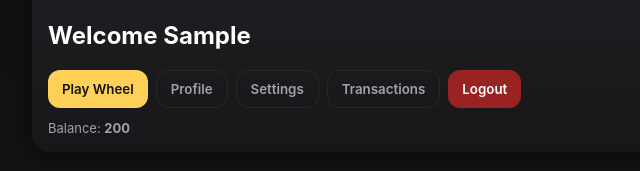
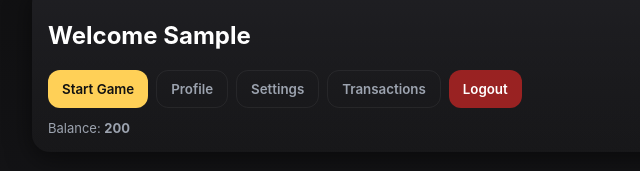
Before and after one commit to SammyDev1/devsammyspinwheel, a plain HTML site: page index.html in a window 1280 px wide. Both pictures are taken after typing "Sample", "Sample123" into the empty fields and a click on the button "Create Account". Shown: the part 163-334 px from the top of the page, 136-776 px from the left. Drawn offline with Linux system fonts and the light colour scheme.

Commit message:
Update index.html

```diff
--- a/index.html
+++ b/index.html
@@ -120,7 +120,7 @@ canvas{width:100%;height:auto;border-radius:10px;touch-action:none;}
       <div id="screen-menu" class="hidden">
         <h2>Welcome <span id="menu-user"></span></h2>
         <div style="display:flex;gap:8px;flex-wrap:wrap;margin-top:12px">
-          <button id="goto-game" class="btn btn-accent">Play Wheel</button>
+          <button id="goto-game" class="btn btn-accent">Start Game</button>
           <button id="goto-profile" class="btn btn-ghost">Profile</button>
           <button id="goto-settings" class="btn btn-ghost">Settings</button>
           <button id="goto-history" class="btn btn-ghost">Transactions</button>
```
